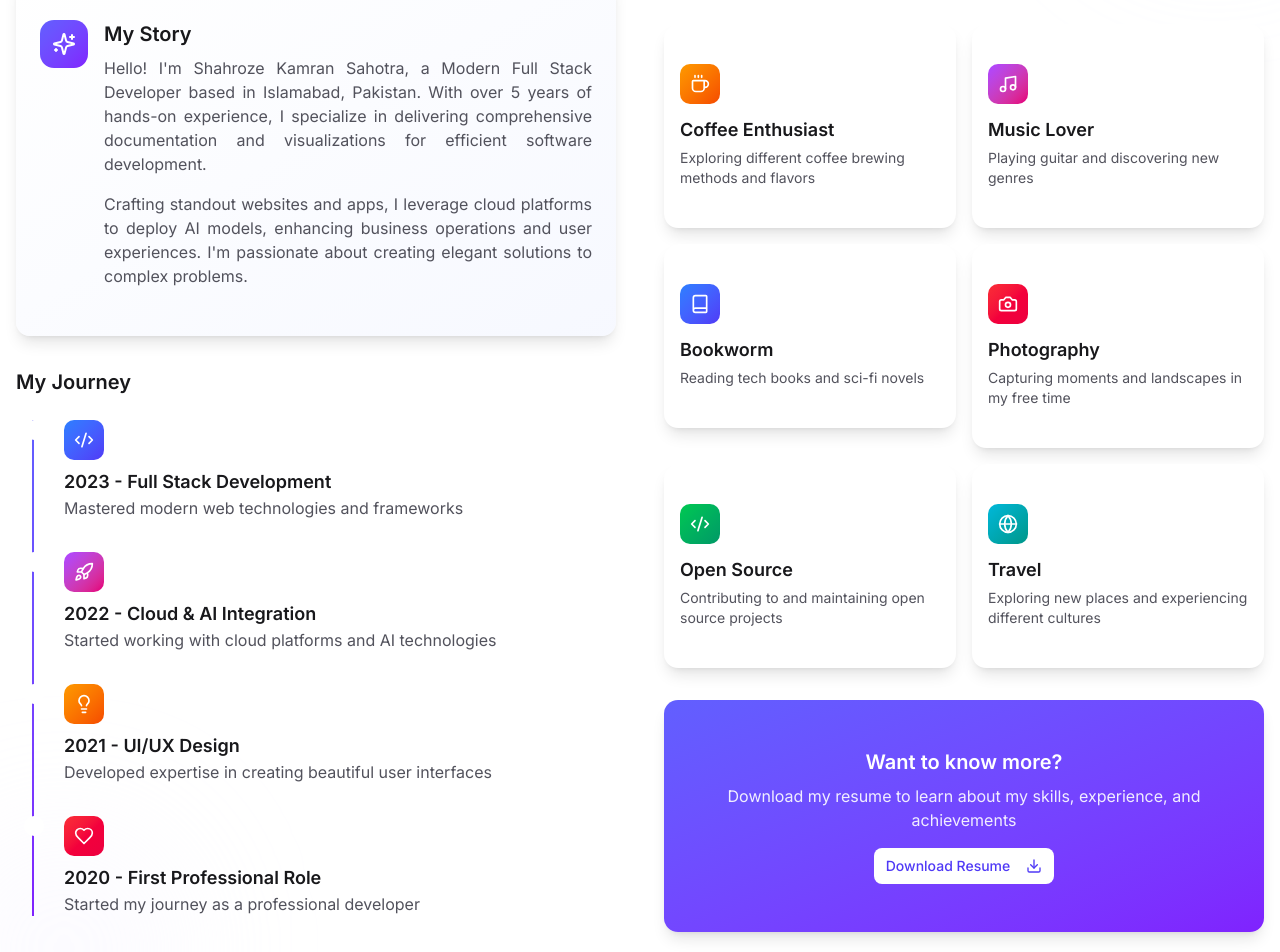
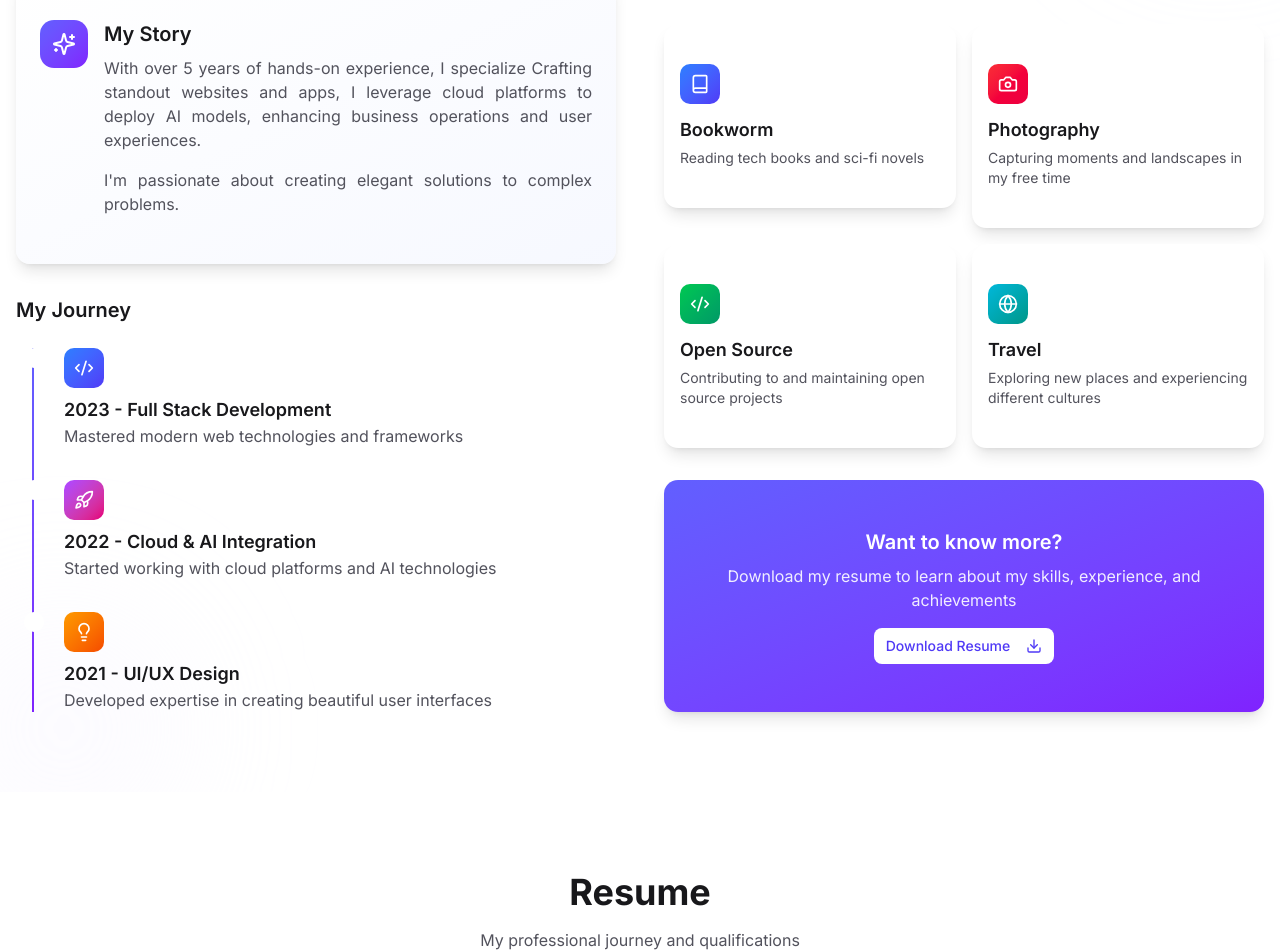
Before and after one commit to shahroze911/shah-folio, a Next.js app: page / in a window 1280 px wide. Shown: the part 1050-2002 px from the top of the page. Built offline with nearby package versions, Linux system fonts and the light colour scheme.

Commit message:
Domain changed

```diff
--- a/app/components/sections/about-section.tsx
+++ b/app/components/sections/about-section.tsx
@@ -52,18 +52,7 @@ const timelineVariants = {
 };
 
 const interests = [
-  {
-    title: "Coffee Enthusiast",
-    description: "Exploring different coffee brewing methods and flavors",
-    icon: <Coffee className="h-5 w-5" />,
-    color: "from-amber-500 to-orange-600"
-  },
-  {
-    title: "Music Lover",
-    description: "Playing guitar and discovering new genres",
-    icon: <Music className="h-5 w-5" />,
-    color: "from-purple-500 to-pink-600"
-  },
+
   {
     title: "Bookworm",
     description: "Reading tech books and sci-fi novels",
@@ -112,13 +101,7 @@ const milestones = [
     icon: <Lightbulb className="h-5 w-5" />,
     color: "from-amber-500 to-orange-600"
   },
-  {
-    year: "2020",
-    title: "First Professional Role",
-    description: "Started my journey as a professional developer",
-    icon: <Heart className="h-5 w-5" />,
-    color: "from-red-500 to-rose-600"
-  }
+
 ];
 
 export function AboutSection() {
@@ -186,11 +169,10 @@ export function AboutSection() {
                         My Story
                       </h3>
                       <p className="text-zinc-600 dark:text-zinc-400 mb-4">
-                        Hello! I&apos;m Shahroze Kamran Sahotra, a Modern Full Stack Developer based in Islamabad, Pakistan.
-                        With over 5 years of hands-on experience, I specialize in delivering comprehensive documentation and visualizations for efficient software development.
+                        With over 5 years of hands-on experience, I specialize Crafting standout websites and apps, I leverage cloud platforms to deploy AI models, enhancing business operations and user experiences.
+
                       </p>
                       <p className="text-zinc-600 dark:text-zinc-400">
-                      Crafting standout websites and apps, I leverage cloud platforms to deploy AI models, enhancing business operations and user experiences.
                       I&apos;m passionate about creating elegant solutions to complex problems.
                       </p>
                                           </div>
--- a/app/components/sections/hero-section.tsx
+++ b/app/components/sections/hero-section.tsx
@@ -64,8 +64,8 @@ const techTags = [
 
 const stats = [
   { icon: <Briefcase className="h-5 w-5" />, value: 5, label: "Years Experience" },
-  { icon: <Code className="h-5 w-5" />, label: "Projects Completed", value: 50 },
-  { icon: <Server className="h-5 w-5" />, label: "Happy Clients", value: 15 },
+  { icon: <Code className="h-5 w-5" />, label: "Projects Completed", value: 30 },
+  { icon: <Server className="h-5 w-5" />, label: "Happy Clients", value: 10 },
 
 ];
 
```
